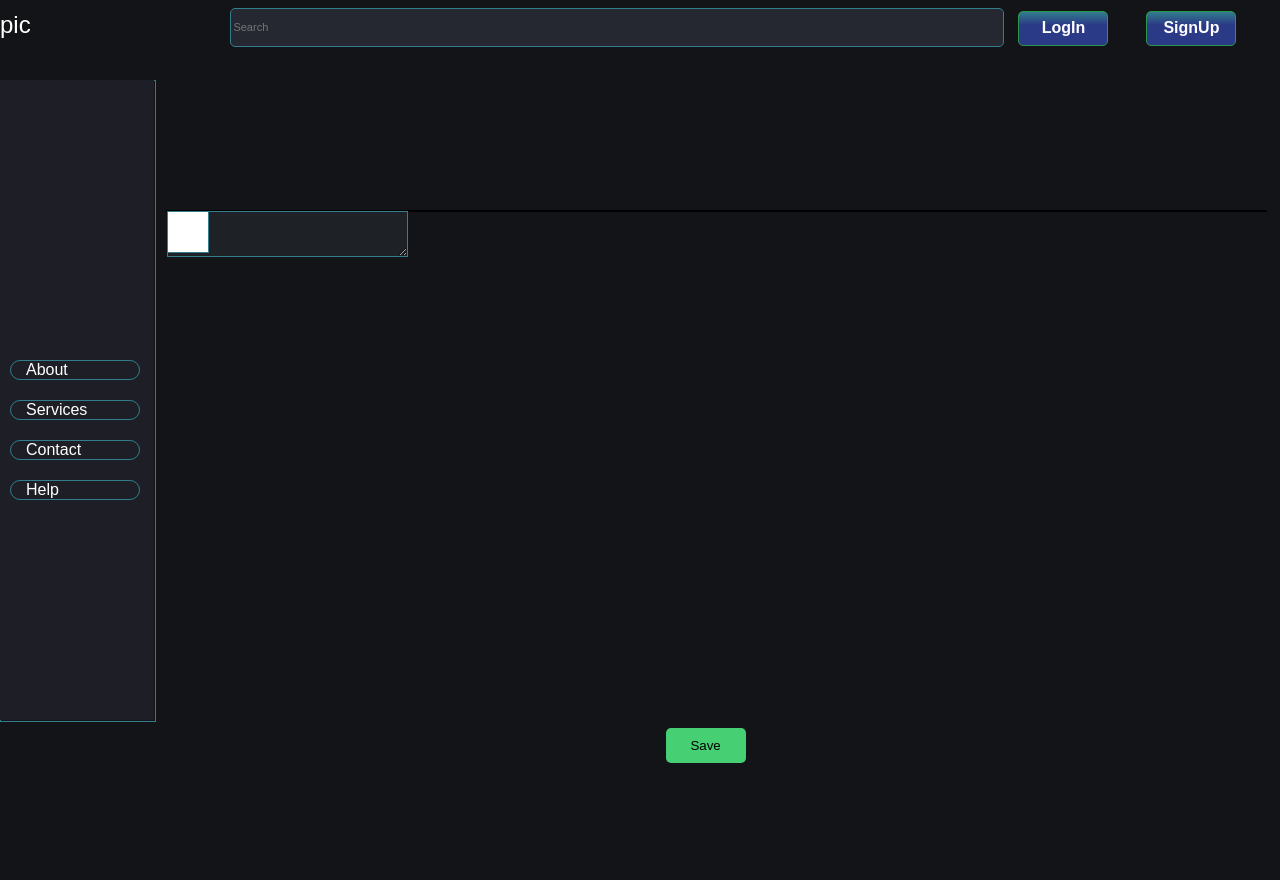
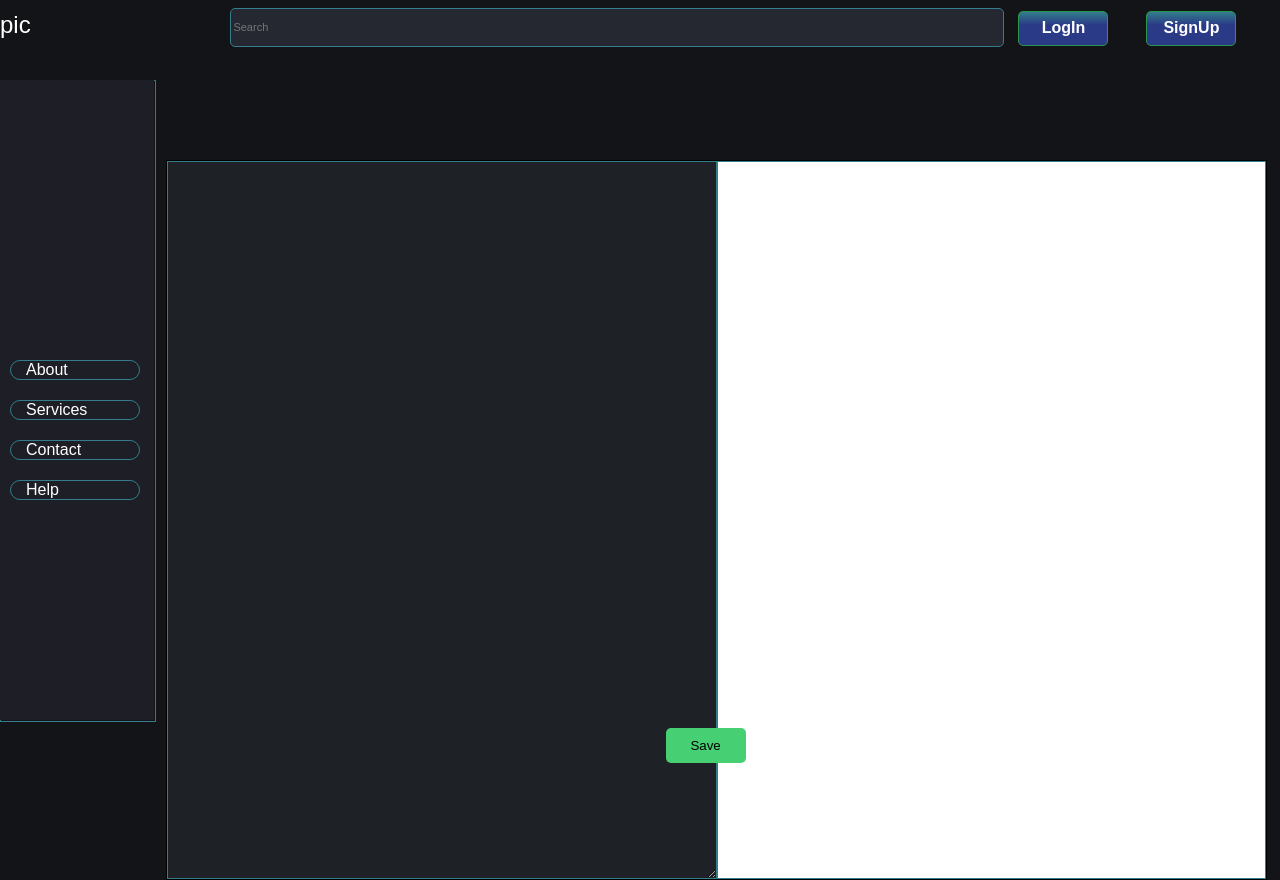
Before and after one commit to unholydisaster/blogapp, a Next.js app: page /newnote in a window 1280 px wide. Before the commit the page ends 800 px from the top, so only its background shows below. Built offline with nearby package versions, Linux system fonts and the light colour scheme.

Commit message:
Update newnote.js

```diff
--- a/src/styles/createnote/newnote.js
+++ b/src/styles/createnote/newnote.js
@@ -6,13 +6,14 @@ export const H1 = styled.h1`
   left: 35%;
 `;
 
+
 export const MarkdownContainer = styled.div`
-  position: relative;
+  position: absolute;
+  display: grid;
   top: 20vh;
-  min-height: 90%;
+  min-height:90vh;
   width: 86vw;
   left: 13vw;
-  display: grid;
   grid-template-columns:repeat(2,1fr);
   grid-gap: 0px;
   border: 1px solid black;
@@ -20,8 +21,9 @@ export const MarkdownContainer = styled.div`
 `;
 
 export const Editor = styled.textarea`
-  position:absolute;
+  position:relative;
   top: 0;
+  display:grid;
   font-size: 18px;
   background: #1e2126;
   color: white;
@@ -32,11 +34,12 @@ export const Editor = styled.textarea`
 `;
 
 export const Reviewarea = styled(ReactMarkdown)`
-  position:absolute;
+  position:relative;
   top: 0;
   padding: 20px;
   font-size: 18px;
   background: white;
+  display:grid;
   border: 1px solid rgba(51,125,140,1);
   box-sizing: border-box;
   max-width: 43vw;
@@ -44,6 +47,7 @@ export const Reviewarea = styled(ReactMarkdown)`
   }
 
   img {
+    position:relative;
     width: 400px;
     height: 350px;
   }
```
